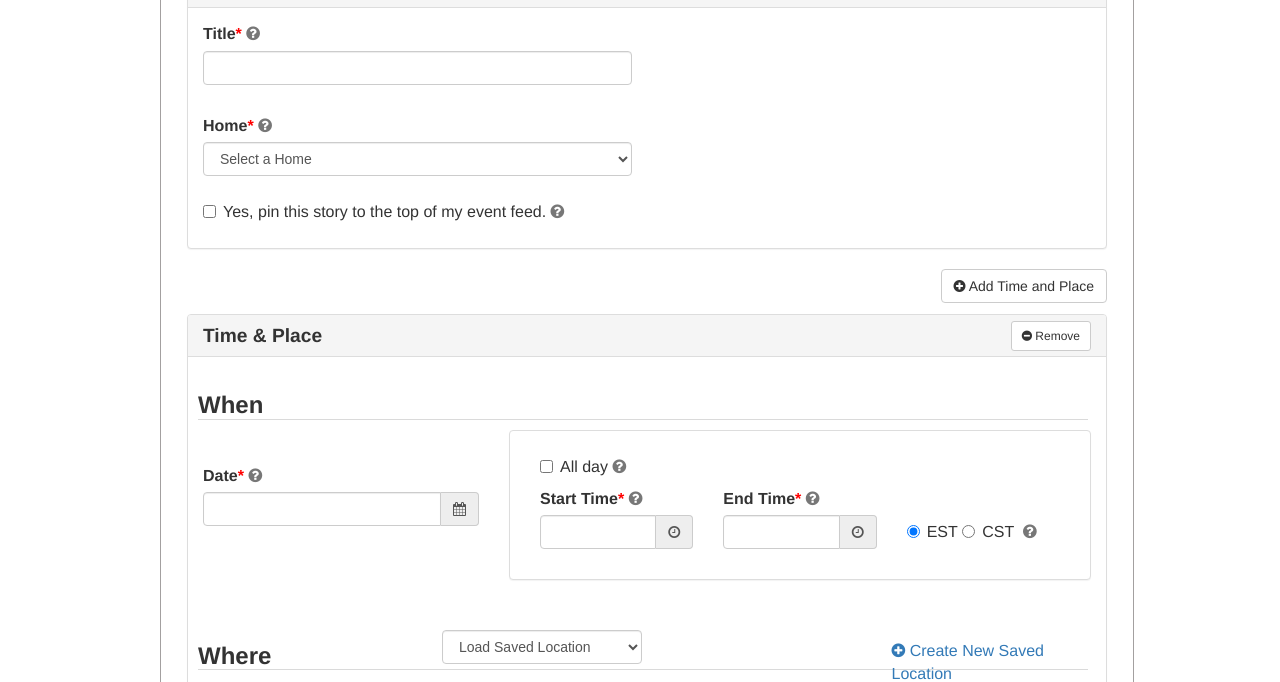
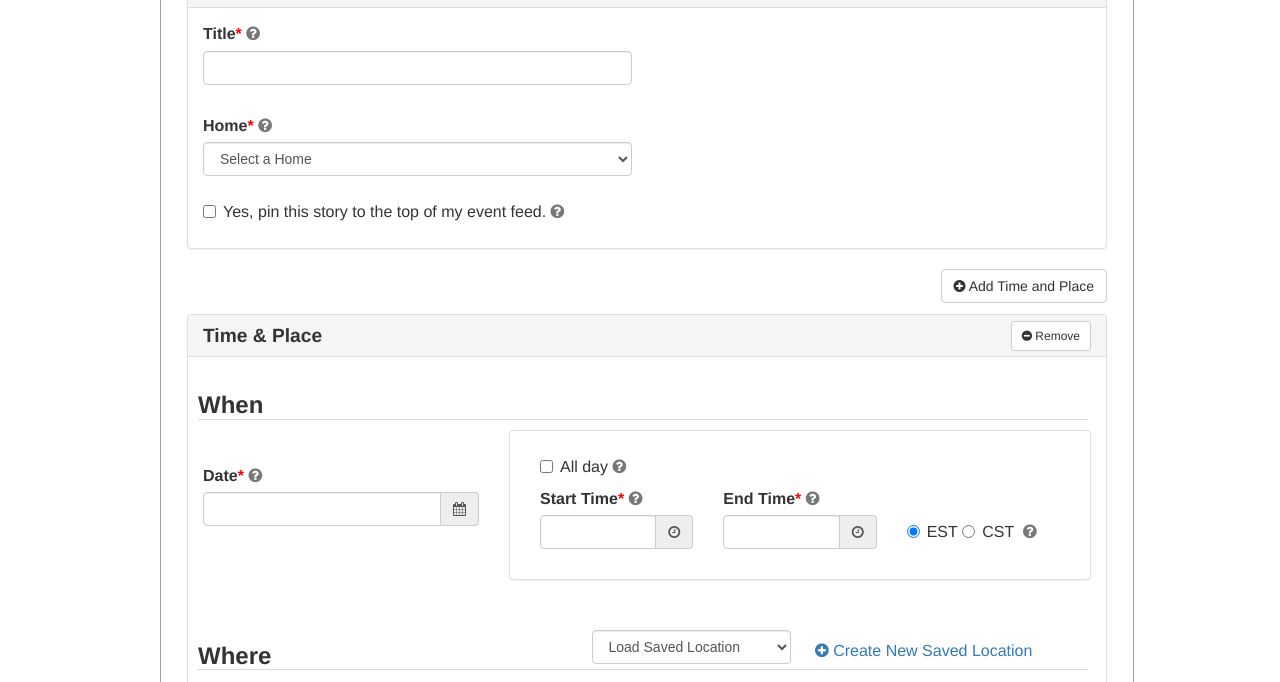
Before and after one commit to PurdueAgComm/ExtensionDepotMocks, a plain HTML site: page EventAdd_Alt.html in a window 1280 px wide. Shown: the part 227-909 px from the top of the page. Drawn offline with nearby package versions, Linux system fonts and the light colour scheme.

Commit message:
fix margins

```diff
--- a/EventAdd_Alt.html
+++ b/EventAdd_Alt.html
@@ -321,10 +321,10 @@
 
                                     <div class="row">
                                         <h3 class="subHeading">Where</h3>
-                                        <div class="col-sm-3 pull-right" style="margin-top: -40px;">
+                                        <div class="col-sm-4 pull-right" style="margin-top: -40px;">
                                             <a href="#"><i class="fa fa-plus-circle"></i> Create New Saved Location</a>
                                         </div>
-                                        <div class="col-sm-3 pull-right" style="margin-top: -50px; margin-right: 220px;">
+                                        <div class="col-sm-3 pull-right" style="margin-top: -50px; margin-right: 300px;">
                                             <div class="form-group required">
                                                 <label class="sr-only" for="inputLocation">Where</label></a>
                                                 <select id="inputLocation" class="form-control required">
@@ -335,8 +335,9 @@
                                                 </select>
                                             </div>
                                         </div>
+                                    </div>
 
-                                    </div>
+                                    <br />
 
                                     <div class="row">
                                         <div class="col-sm-8">
```
